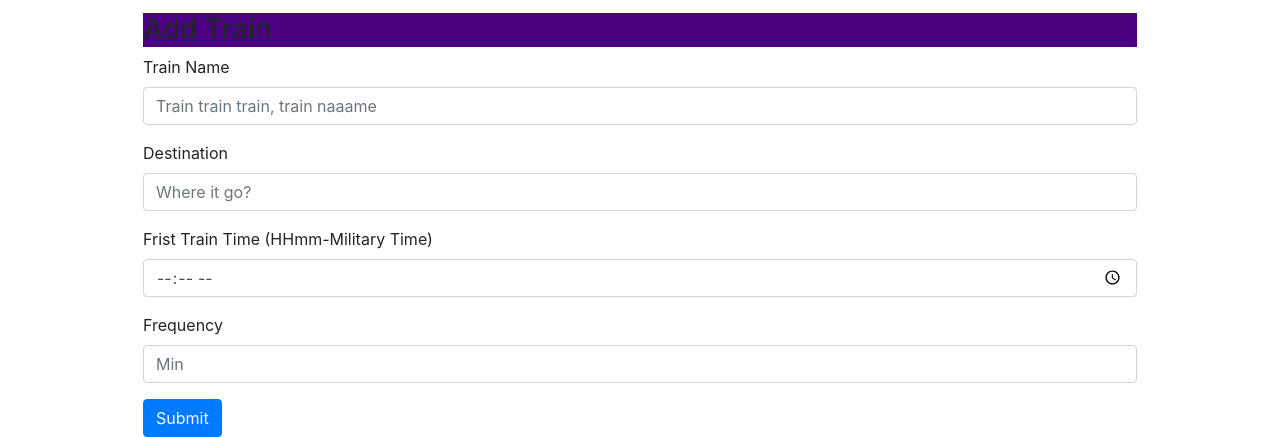
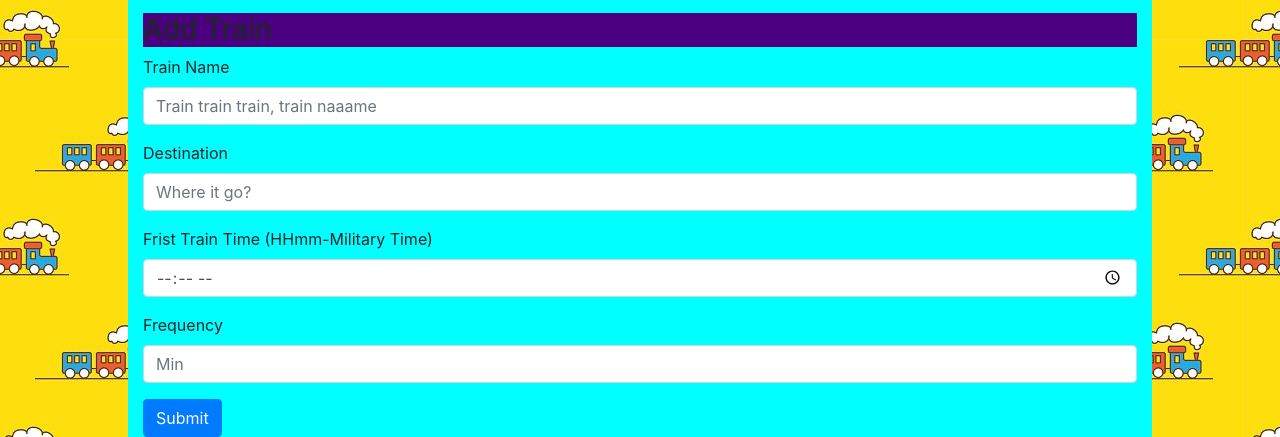
Before and after one commit to Nelsonsprague/TrainSchedules, a plain HTML site: page index.html in a window 1280 px wide. Shown: the part 377-814 px from the top of the page. Drawn offline with nearby package versions, Linux system fonts and the light colour scheme; no server answers.

Commit message:
css actually connected

```diff
--- a/index.html
+++ b/index.html
@@ -10,7 +10,7 @@
         integrity="sha384-ggOyR0iXCbMQv3Xipma34MD+dH/1fQ784/j6cY/iJTQUOhcWr7x9JvoRxT2MZw1T" crossorigin="anonymous">
     <script src="https://www.gstatic.com/firebasejs/6.1.1/firebase-app.js"></script>
     <script src="https://www.gstatic.com/firebasejs/6.0.4/firebase-database.js"></script>
-    <script href="style.css"></script>
+    <link rel="stylesheet" type="text/css" href="style.css"></script>
 
     <title>Tricky Train Schedules!</title>
 </head>
--- a/style.css
+++ b/style.css
@@ -7,3 +7,7 @@ header{
 body{
     background-image: url(trainpic.jpg);
 }
+
+.container{
+    background-color: aqua;
+}
```
